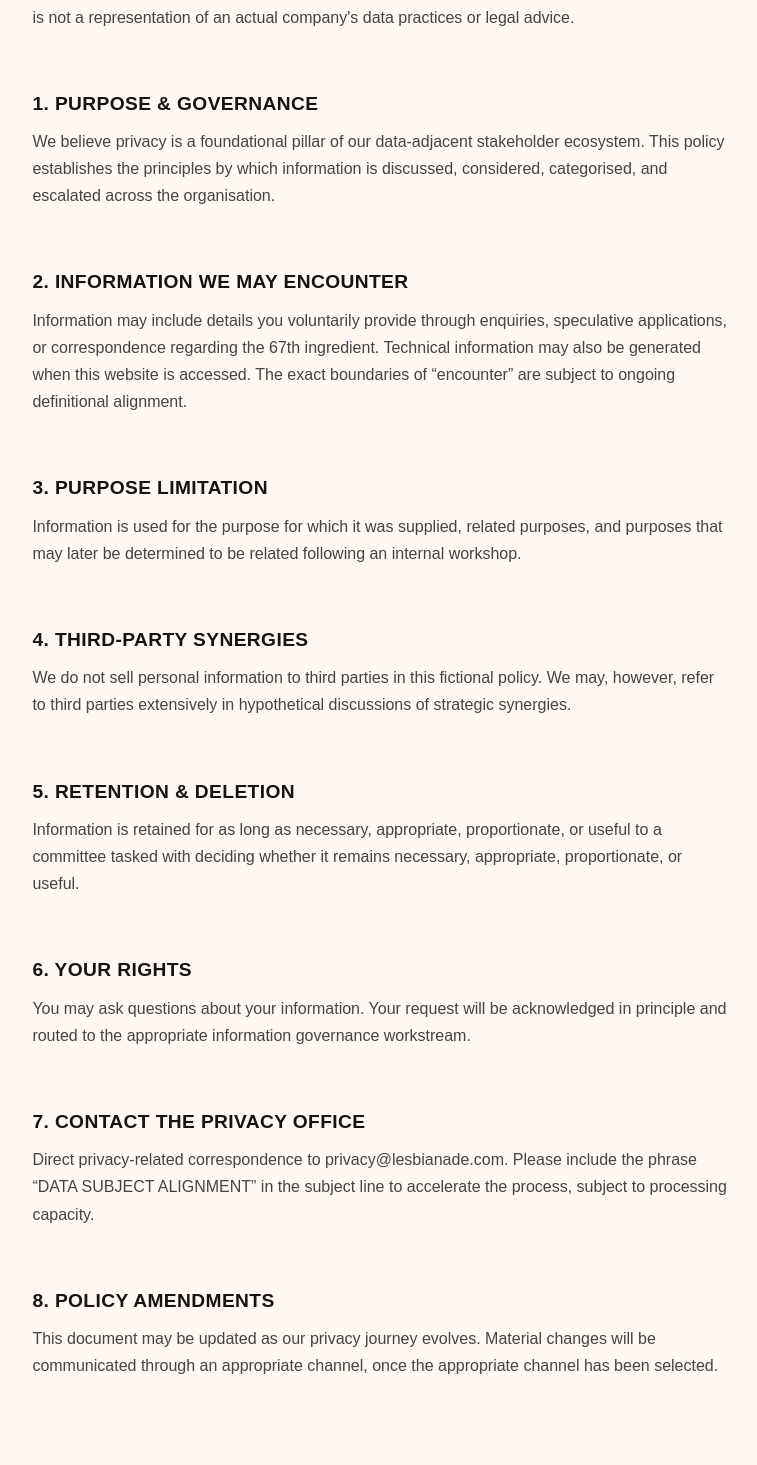
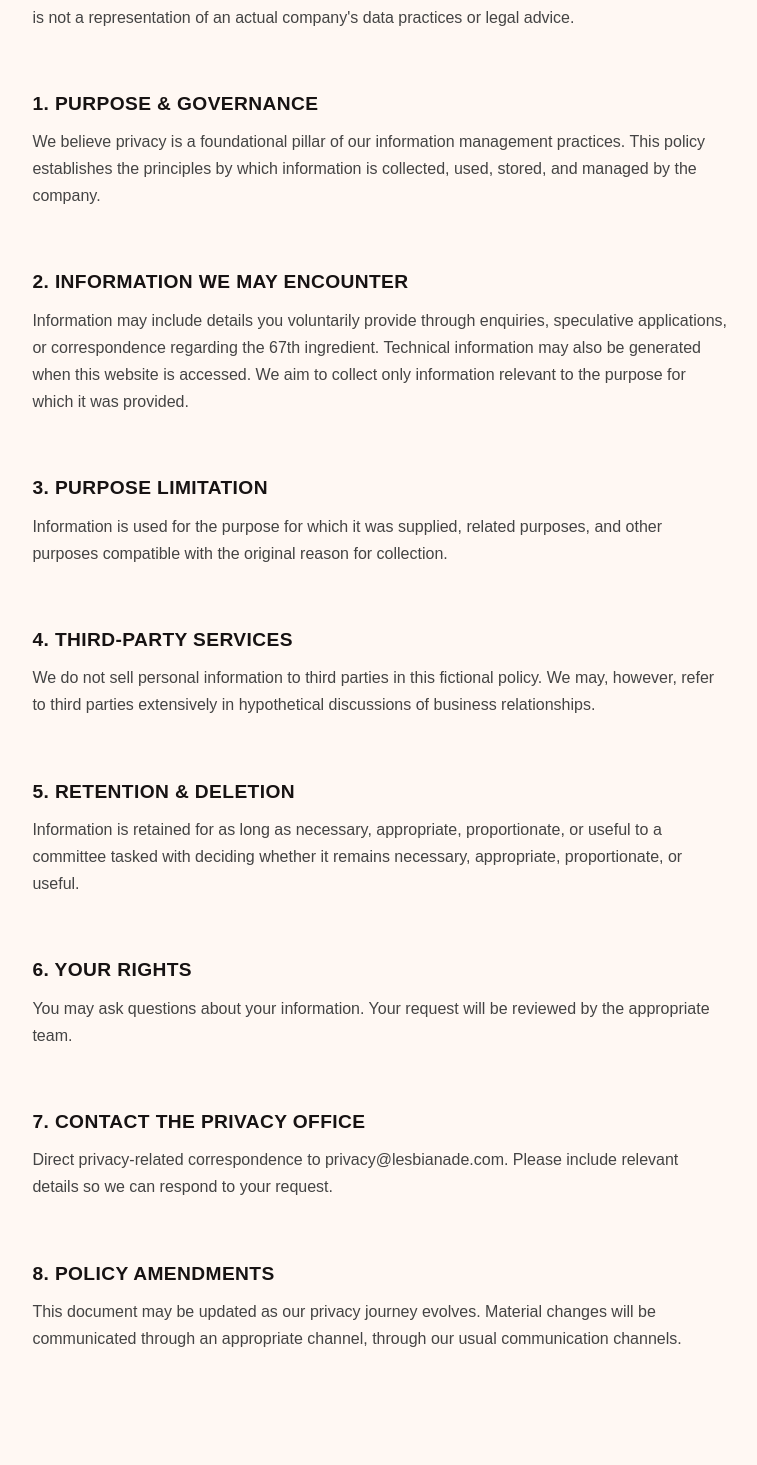
Before and after one commit to OWelton-Rosie/LESBIANADE.com, a SvelteKit app: page /legal/privacy in a window 1280 px wide. Shown: the part 865-2330 px from the top of the page, without its empty margins (260-1017 px from the left). Built offline with nearby package versions, Linux system fonts and the light colour scheme.

Commit message:
Refine corporate website copy

```diff
--- a/src/routes/legal/privacy/+page.svelte
+++ b/src/routes/legal/privacy/+page.svelte
@@ -7,27 +7,27 @@
 	<p class="eyebrow">LEGAL &amp; DATA GOVERNANCE · POLICY 067-P</p>
 	<h1>PRIVACY<br /><span>FRAMEWORK.</span></h1>
 	<p>Last updated: 22 October 2026 · Version 6.7 · Previous versions unavailable pending review</p>
-	<p>CLASSIFICATION: PUBLIC, SUBJECT TO INTERNAL INTERPRETATION</p>
+	<p>CLASSIFICATION: PUBLIC</p>
 </section>
 
 <article class="legal-content">
 	<p><strong>IMPORTANT:</strong> LESBIANADE™ is a fictional satirical company. This page is part of the satire and is not a representation of an actual company's data practices or legal advice.</p>
 	<h2>1. PURPOSE &amp; GOVERNANCE</h2>
-	<p>We believe privacy is a foundational pillar of our data-adjacent stakeholder ecosystem. This policy establishes the principles by which information is discussed, considered, categorised, and escalated across the organisation.</p>
+	<p>We believe privacy is a foundational pillar of our information management practices. This policy establishes the principles by which information is collected, used, stored, and managed by the company.</p>
 	<h2>2. INFORMATION WE MAY ENCOUNTER</h2>
-	<p>Information may include details you voluntarily provide through enquiries, speculative applications, or correspondence regarding the 67th ingredient. Technical information may also be generated when this website is accessed. The exact boundaries of “encounter” are subject to ongoing definitional alignment.</p>
+	<p>Information may include details you voluntarily provide through enquiries, speculative applications, or correspondence regarding the 67th ingredient. Technical information may also be generated when this website is accessed. We aim to collect only information relevant to the purpose for which it was provided.</p>
 	<h2>3. PURPOSE LIMITATION</h2>
-	<p>Information is used for the purpose for which it was supplied, related purposes, and purposes that may later be determined to be related following an internal workshop.</p>
-	<h2>4. THIRD-PARTY SYNERGIES</h2>
-	<p>We do not sell personal information to third parties in this fictional policy. We may, however, refer to third parties extensively in hypothetical discussions of strategic synergies.</p>
+	<p>Information is used for the purpose for which it was supplied, related purposes, and other purposes compatible with the original reason for collection.</p>
+	<h2>4. THIRD-PARTY SERVICES</h2>
+	<p>We do not sell personal information to third parties in this fictional policy. We may, however, refer to third parties extensively in hypothetical discussions of business relationships.</p>
 	<h2>5. RETENTION &amp; DELETION</h2>
 	<p>Information is retained for as long as necessary, appropriate, proportionate, or useful to a committee tasked with deciding whether it remains necessary, appropriate, proportionate, or useful.</p>
 	<h2>6. YOUR RIGHTS</h2>
-	<p>You may ask questions about your information. Your request will be acknowledged in principle and routed to the appropriate information governance workstream.</p>
+	<p>You may ask questions about your information. Your request will be reviewed by the appropriate team.</p>
 	<h2>7. CONTACT THE PRIVACY OFFICE</h2>
-	<p>Direct privacy-related correspondence to <a href="mailto:privacy@lesbianade.com">privacy@lesbianade.com</a>. Please include the phrase “DATA SUBJECT ALIGNMENT” in the subject line to accelerate the process, subject to processing capacity.</p>
+	<p>Direct privacy-related correspondence to <a href="mailto:privacy@lesbianade.com">privacy@lesbianade.com</a>. Please include relevant details so we can respond to your request.</p>
 	<h2>8. POLICY AMENDMENTS</h2>
-	<p>This document may be updated as our privacy journey evolves. Material changes will be communicated through an appropriate channel, once the appropriate channel has been selected.</p>
+	<p>This document may be updated as our privacy journey evolves. Material changes will be communicated through an appropriate channel, through our usual communication channels.</p>
 </article>
 
 <style>
```
